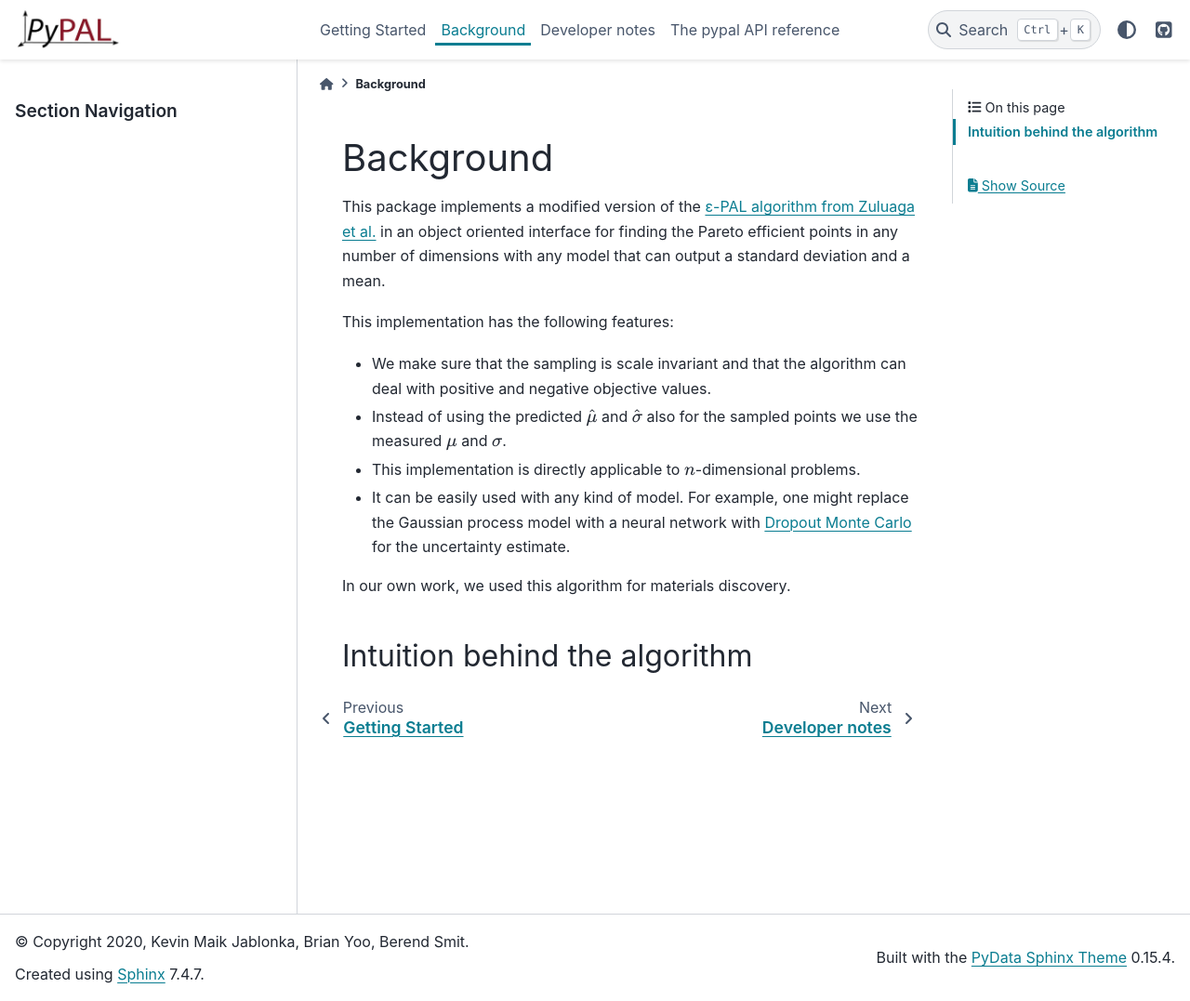
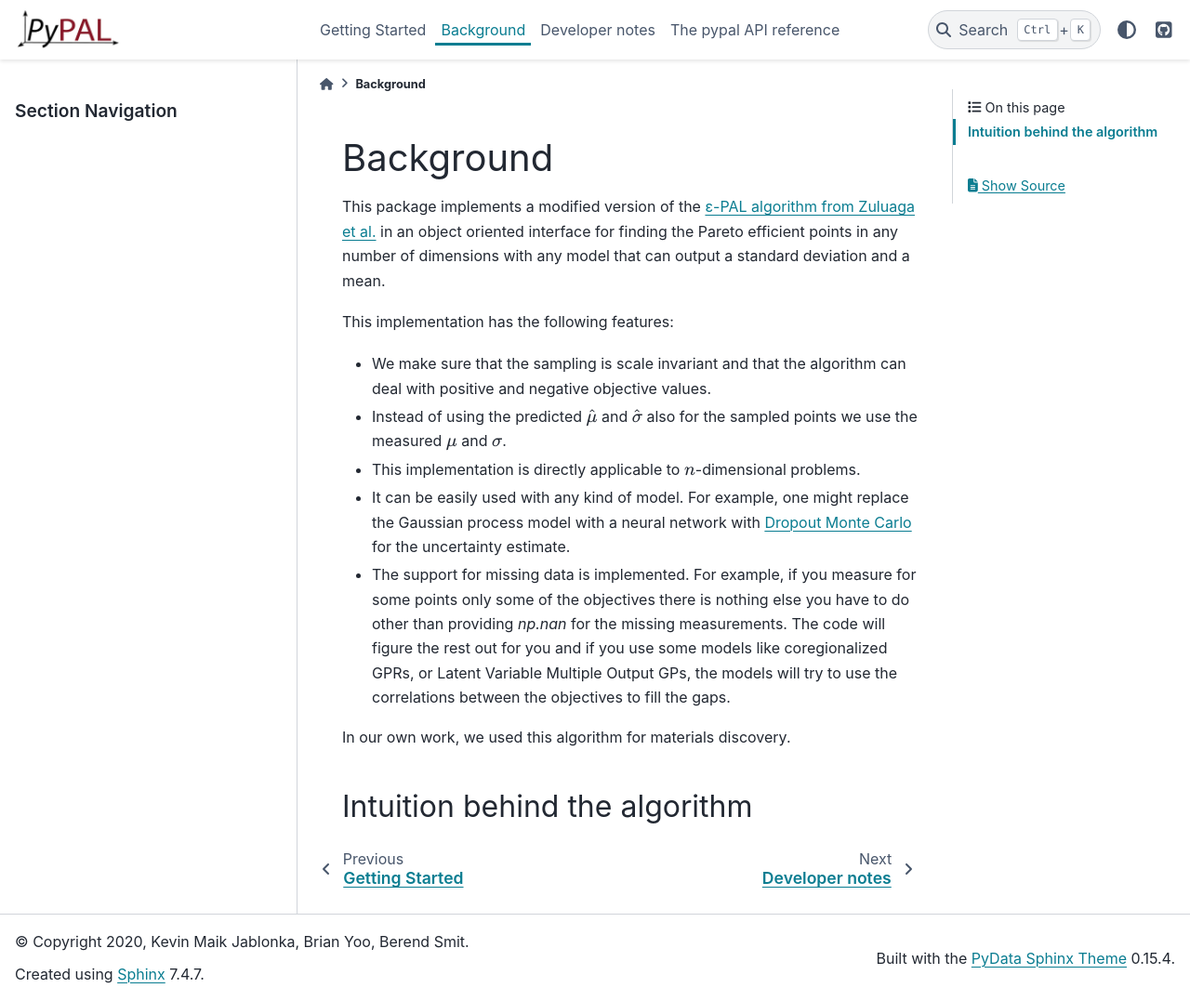
Before and after one commit to kjappelbaum/pyepal, a Sphinx documentation site: the page built from docs/background.rst, in a window 1280 px wide and 1077 px high. Shown: the whole window at 93% size. Built offline with Sphinx 7.4.7 and the PyData theme 0.15.4, drawn with Linux system fonts in a browser that asks for light colours.

Commit message:
chore: updating missing data information in docs

```diff
--- a/docs/background.rst
+++ b/docs/background.rst
@@ -13,6 +13,8 @@ This implementation has the following features:
 
 - It can be easily used with any kind of model. For example, one might replace the Gaussian process model with a neural network with `Dropout Monte Carlo <http://proceedings.mlr.press/v48/gal16.pdf>`_ for the uncertainty estimate.
 
+- The support for missing data is implemented. For example, if you measure for some points only some of the objectives there is nothing else you have to do other than providing `np.nan` for the missing measurements. The code will figure the rest out for you and if you use some models like coregionalized GPRs, or Latent Variable Multiple Output GPs, the models will try to use the correlations between the objectives to fill the gaps.
+
 In our own work, we used this algorithm for materials discovery.
 
 
```
Also changed, not shown: docs/getting_started.rst (+7 -0 lines), 15 other files.
